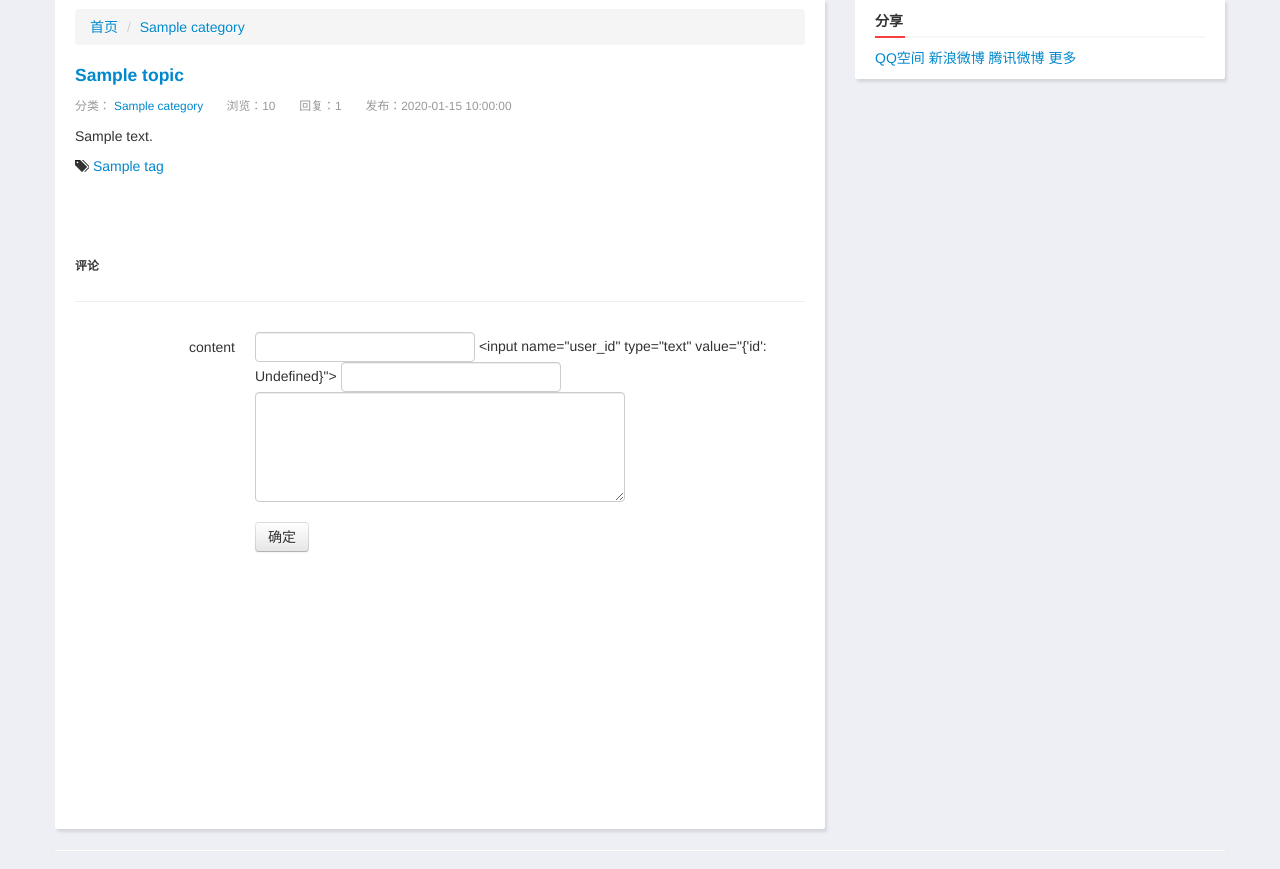
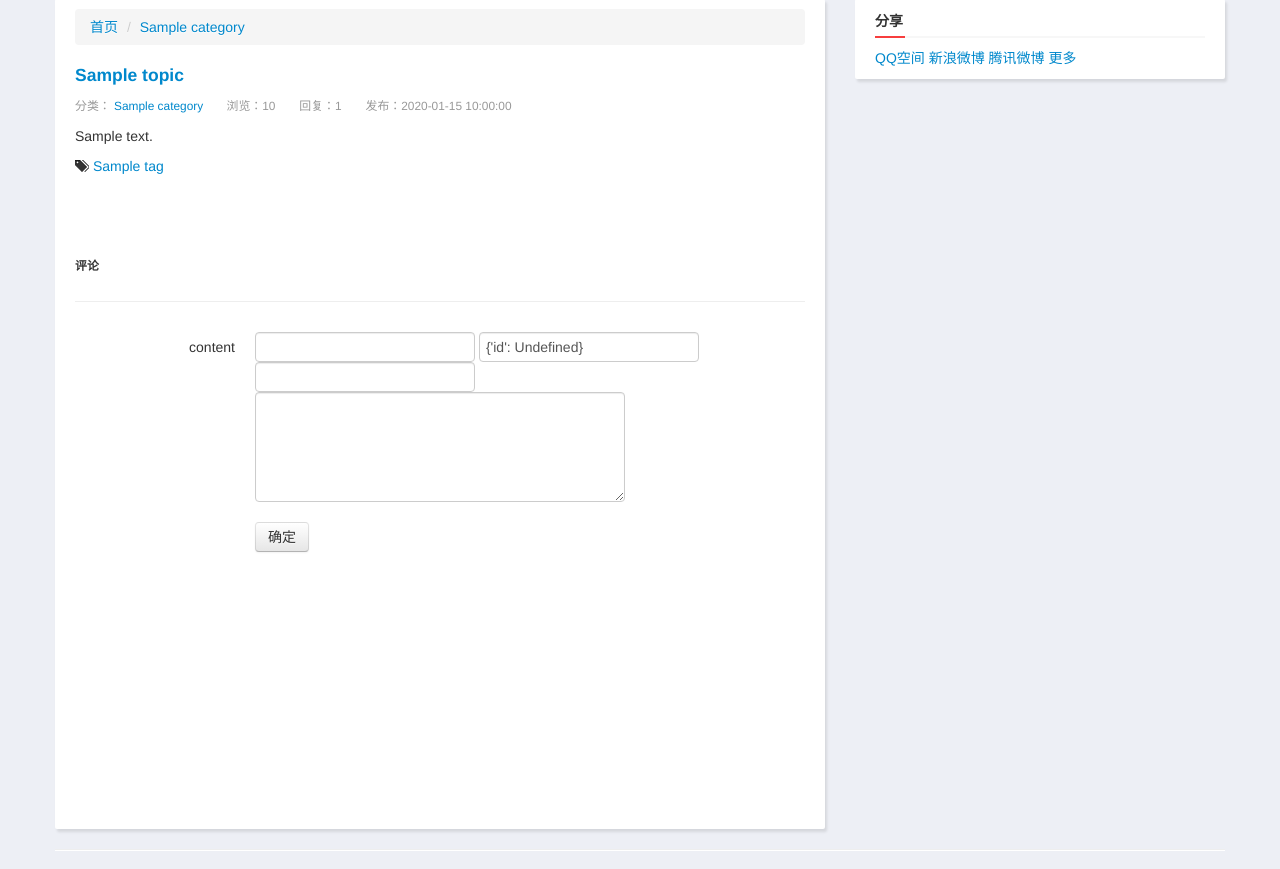
Before and after one commit to liuxuecheng/sae_python_blog, a Flask app: template webapp/templates/topic/show.html in a window 1280 px wide. Shown: the part 61-930 px from the top of the page. Run offline with Flask 2, Linux system fonts and the light colour scheme; the template is opened without the code that fills it: most values are stand-ins (such as "Sample title", 1, 10 or a date in 2020); form fields are guessed from the names that the template uses; parts of the project's set-up code (start-up, migrations or seed data) failed here and were passed over; some libraries are stand-ins or nearby versions.

Commit message:
git-svn-id: https://svn.sinaapp.com/dilan/2@760 288da536-3c93-4ab2-bc2e-17a84f795b60

```diff
--- a/webapp/templates/topic/show.html
+++ b/webapp/templates/topic/show.html
@@ -42,7 +42,7 @@
           <div class="controls">
           {{ reply_form.csrf_token }}
           {{ reply_form.id() }}
-          {{ reply_form.user_id(value="%s") | format(id=g.user.id)}}
+          {{ reply_form.user_id(value="%s") | safe |format(id=g.user.id) }}
           {{ reply_form.topic_id() }}
           {{ reply_form.content(rows='5',class="span4") }}
           </div>
```
